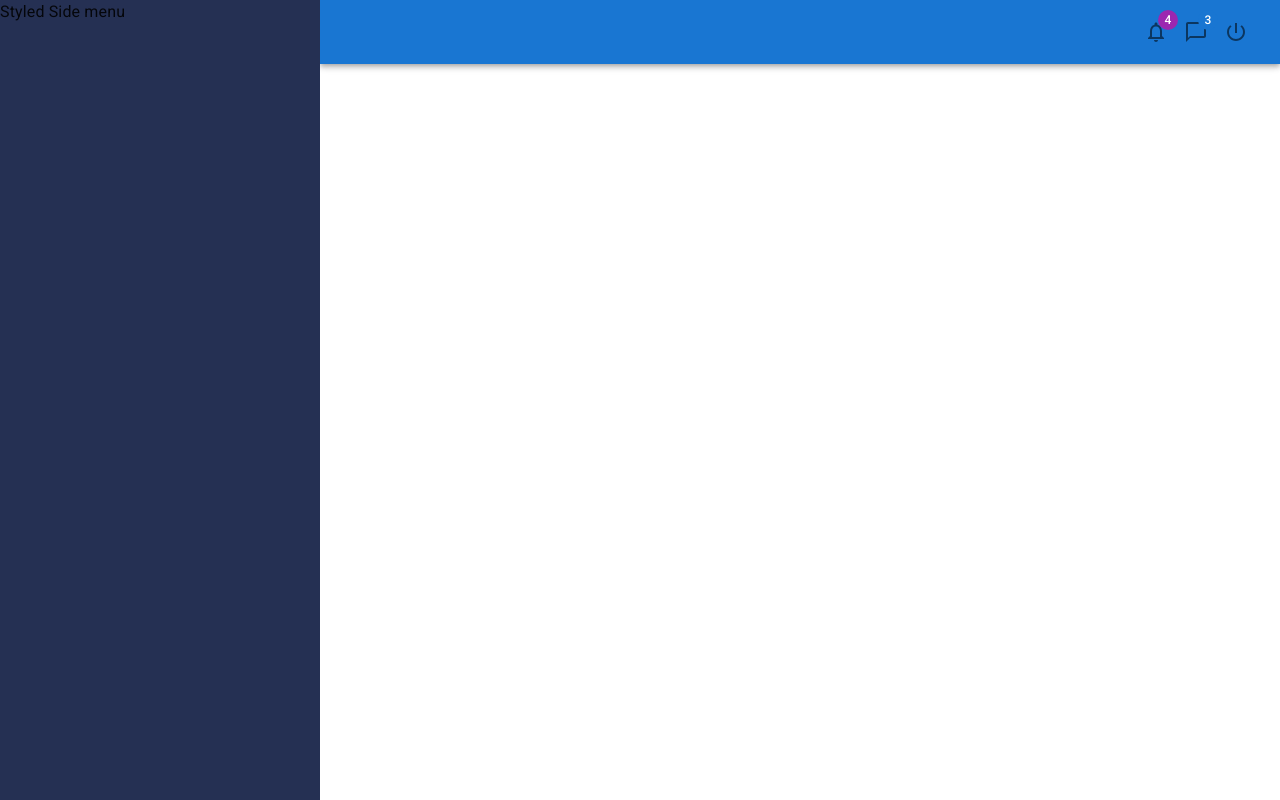
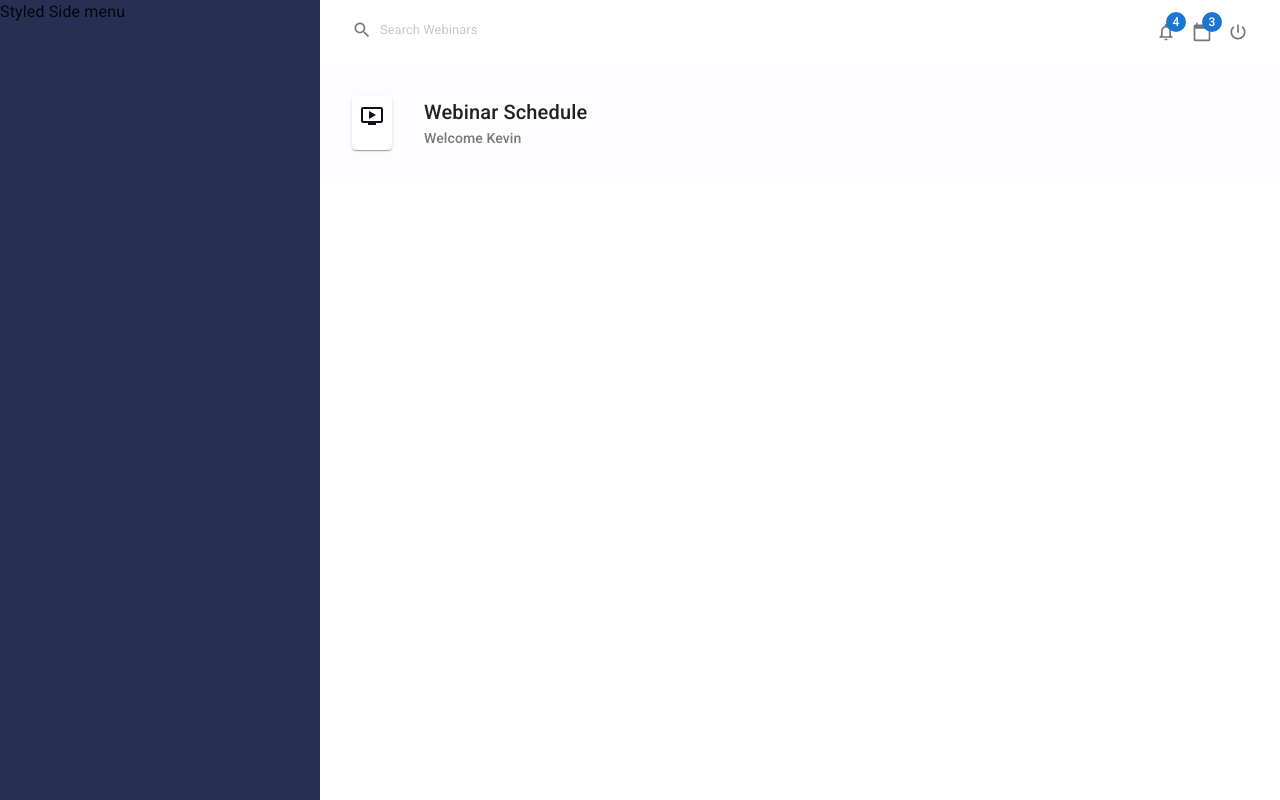
Before and after one commit to Andrew-Lee-A/Webinar_Tracker, a React (Create React App) app: page /dashboard in a window 1280 px wide. Built offline with nearby package versions, Linux system fonts and the light colour scheme; a web font is replaced by a local one.

Commit message:
Dashboard header created

```diff
--- a/src/components/DashboardPage/Dashboard.js
+++ b/src/components/DashboardPage/Dashboard.js
@@ -1,23 +1,29 @@
 import React from 'react'
 import SideMenu from './DashboardComponents/SideMenu'
 import Header from './DashboardComponents/Header';
+import PageHeader from './DashboardComponents/PageHeader';
 import { styled } from '@mui/system';
 import { CssBaseline } from '@mui/material';
+import OndemandVideoIcon from '@mui/icons-material/OndemandVideo';
 
 
 const AppMain  = styled('div')({
   paddingLeft: '320px',
   width: '100%',
-  margin: '0px'
 });
 
 export default function Dashboard() {
   return (
     <>
         <SideMenu/>
-        <AppMain>
-          <Header/>
-        </AppMain>
+          <AppMain>
+            <Header/>
+              <PageHeader
+                title='Webinar Schedule'
+                subTitle='Welcome Kevin'
+                icon={<OndemandVideoIcon/>}
+              />
+          </AppMain>
         <CssBaseline />
     </>
 
--- a/src/components/DashboardPage/DashboardComponents/Header.js
+++ b/src/components/DashboardPage/DashboardComponents/Header.js
@@ -4,47 +4,68 @@ import {
     Grid,
     IconButton,
     InputBase,
+    styled,
     Toolbar,
 } from '@mui/material'
 import NotificationsNoneIcon from '@mui/icons-material/NotificationsNone';
 import PowerSettingsNewIcon from '@mui/icons-material/PowerSettingsNew';
-import ChatBubbleOutlineIcon from '@mui/icons-material/ChatBubbleOutline';
+import CalendarTodayIcon from '@mui/icons-material/CalendarToday';
+import SearchIcon from '@mui/icons-material/Search'
 import React from 'react'
+
+
+const AppBarStyle  = styled(AppBar)({
+    backgroundColor: 'white',
+  });
+
+const InputBaseStyle  = styled(InputBase)({
+    opacity: '0.6',
+    padding: '0px 8px',
+    fontSize: '0.8rem',
+    '&:hover': {
+        backgroundColor: '#f2f2f2'
+    },
+    '& .MuiSvgIcon-root': {
+        marginRight: '8px'
+    }
+  });
 
 export default function Header() {
   return (
     <>
-        <AppBar position='static'>
+        <AppBarStyle position='static'>
             <Toolbar>
-                <Grid container>
+                <Grid container alignItems="center">
                     <Grid item>
-                        <InputBase>
+                        <InputBaseStyle
+                            placeholder='Search Webinars'
+                            startAdornment={<SearchIcon fontSize='small'/>}
+                            />
 
-                        </InputBase>
                     </Grid>
                     <Grid item sm>
 
                     </Grid>
                     <Grid item >
                         <IconButton>
-                            <Badge badgeContent = {4} color = "secondary">
-                                <NotificationsNoneIcon/>
+                            <Badge badgeContent = {4} color = "primary">
+                                <NotificationsNoneIcon fontSize='small'/>
                             </Badge>
                         </IconButton>
                         <IconButton>
                             <Badge badgeContent = {3} color = 'primary'>
-                                <ChatBubbleOutlineIcon/>
+                                <CalendarTodayIcon fontSize='small'/>
                             </Badge>
                         </IconButton>
                         <IconButton>
                             <Badge>
-                                <PowerSettingsNewIcon/>
+                                <PowerSettingsNewIcon fontSize='small'/>
                             </Badge>
                         </IconButton>
                     </Grid>
                 </Grid>
             </Toolbar>
-        </AppBar>
+        </AppBarStyle>
     </>
   )
 }
--- /dev/null
+++ b/src/components/DashboardPage/DashboardComponents/PageHeader.js
@@ -0,0 +1,56 @@
+import React from 'react'
+import { Paper, Card, Typography, styled } from '@mui/material'
+
+const HeaderDivStyled = styled('div')(({ theme }) => ({
+    padding:theme.spacing(4),
+    display:'flex',
+    marginBottom:theme.spacing(2),
+}))
+
+const TypographyTitle = styled('div')(({ theme }) => ({
+    paddingLeft:theme.spacing(4),
+    '& .MuiTypography-subtitle2':{
+        opacity:'0.6'
+    },
+}))
+
+
+export default function PageHeader(props) {
+
+    const { title, subTitle, icon } = props;
+    return (
+        <Paper elevation={0} square sx = {{
+            '&.MuiPaper-root': {
+                backgroundColor: '#fdfdff',
+            },
+        }}>
+            <HeaderDivStyled>
+                <Card sx = {{
+                    '&.MuiCard-root':{
+                        color: '#0e111d',
+                        backgroundColor: 'white',
+                        display: 'inline-block',
+                        padding: '8px',
+                    },
+
+                 }}>
+                    {icon}
+                </Card>
+                <TypographyTitle sx = {{
+                    '&:hover ': {
+                        backgroundColor: '#f2f2f2',
+                    },
+                }}>
+                    <Typography
+                        variant="h6"
+                        component="div">
+                        {title}</Typography>
+                    <Typography
+                        variant="subtitle2"
+                        component="div">
+                        {subTitle}</Typography>
+                </TypographyTitle>
+            </HeaderDivStyled>
+        </Paper>
+    )
+}
```
